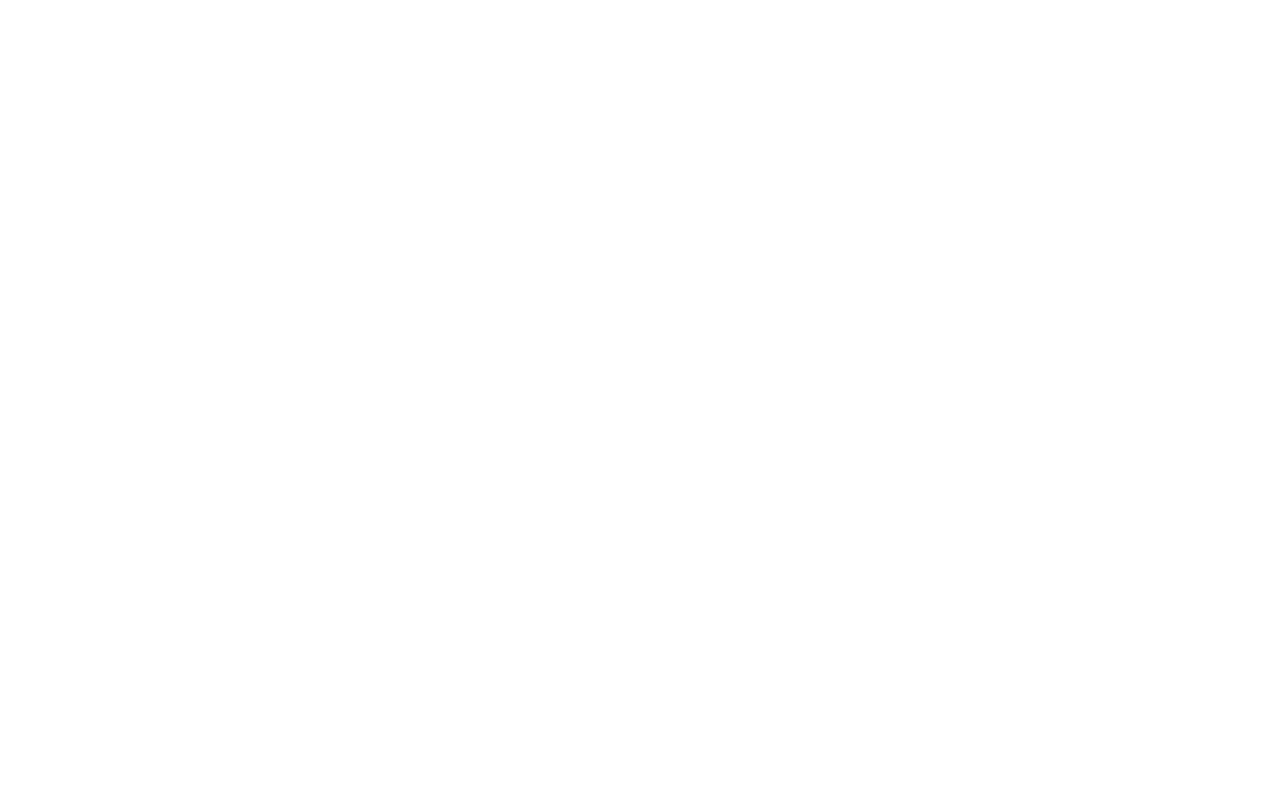
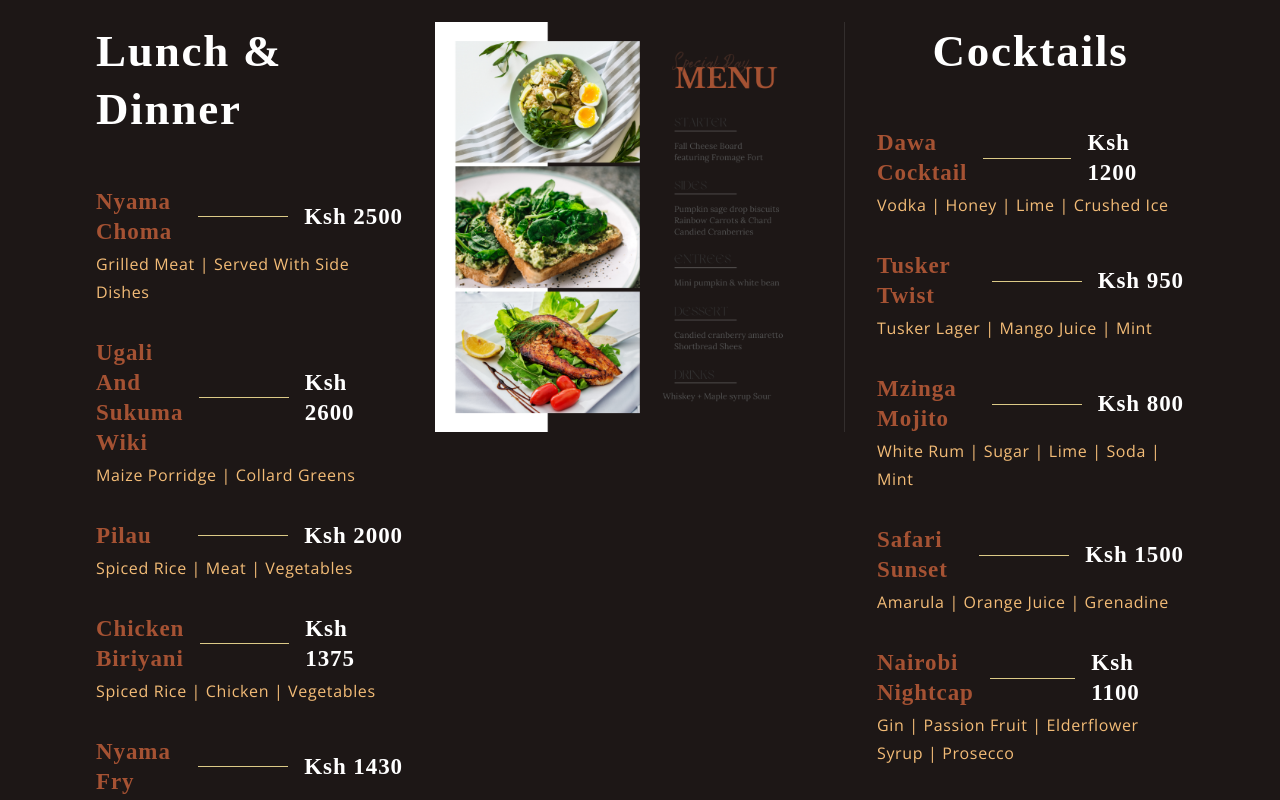
Before and after one commit to racheallove06/TastyEatsKE, a React (Create React App) app: page / in a window 1280 px wide. Shown: the part 2380-3180 px from the top of the page. Before the commit the page ends 2127 px from the top, so only its background shows below. Built offline with nearby package versions, Linux system fonts and the light colour scheme; a web font is replaced by a local one.

Commit message:
added the menu

```diff
--- a/src/App.js
+++ b/src/App.js
@@ -1,17 +1,10 @@
 import React from "react";
 
-import {
-  Chef,
-  FindUs,
-  Footer,
-  Gallery,
-  Intro,
-  Laurels,
-  SpecialMenu,
-} from "./container";
+import { Chef, FindUs, Footer, Gallery, Intro, Laurels } from "./container";
 import Header from "./container/Header/Header";
 import { Navbar } from "./components";
 import AboutUs from "./container/AboutUs/About";
+import SpecialMenu from "./container/Menu/SpecialMenu";
 import "./App.css";
 
 const App = () => (
@@ -19,6 +12,7 @@ const App = () => (
     <Navbar />
     <Header />
     <AboutUs />
+    <SpecialMenu />
   </div>
 );
 
--- /dev/null
+++ b/src/components/MenuItem/MenuItem.css
@@ -0,0 +1,35 @@
+.app__menuitem {
+  width: 100%;
+  margin: 1rem 0;
+
+  display: flex;
+  flex-direction: column;
+}
+
+.app__menuitem-head {
+  display: flex;
+  justify-content: space-between;
+  align-items: center;
+}
+
+.app__menuitem-sub {
+  width: 100%;
+  margin-top: 0.2rem;
+}
+
+.app__menuitem-name {
+  flex: 1;
+}
+
+.app__menuitem-dash {
+  width: 90px;
+  height: 1px;
+  background: var(--color-golden);
+  margin: 0 1rem;
+}
+
+.app__menuitem-price {
+  display: flex;
+  justify-content: flex-end;
+  align-items: flex-end;
+}
--- a/src/components/MenuItem/MenuItem.jsx
+++ b/src/components/MenuItem/MenuItem.jsx
@@ -1,7 +1,27 @@
 import React from "react";
 
-const MenuItem = () => {
-  return <div>MenuItem</div>;
-};
+import "./MenuItem.css";
+
+const MenuItem = ({ title, price, tags }) => (
+  <div className="app__menuitem">
+    <div className="app__menuitem-head">
+      <div className="app__menuitem-name">
+        <p className="p__cormorant" style={{ color: "#a55233" }}>
+          {title}
+        </p>
+      </div>
+      <div className="app__menuitem-dash" />
+      <div className="app__menuitem-price">
+        <p className="p__cormorant">{price}</p>
+      </div>
+    </div>
+
+    <div className="app__menuitem-sub">
+      <p className="p__opensans" style={{ color: "#f3bc77" }}>
+        {tags}
+      </p>
+    </div>
+  </div>
+);
 
 export default MenuItem;
--- a/src/constants/data.js
+++ b/src/constants/data.js
@@ -1,7 +1,82 @@
-import React from "react";
+import images from "./images";
 
-const data = () => {
-  return <div>data</div>;
-};
+const dishes = [
+  {
+    title: "Nyama Choma",
+    price: "Ksh 2500",
+    tags: "Grilled meat | Served with side dishes",
+  },
+  {
+    title: "Ugali and Sukuma Wiki",
+    price: "Ksh 2600",
+    tags: "Maize porridge | Collard greens",
+  },
+  {
+    title: "Pilau",
+    price: "Ksh 2000",
+    tags: "Spiced rice | Meat | Vegetables",
+  },
+  {
+    title: "Chicken Biriyani",
+    price: "Ksh 1375",
+    tags: "Spiced rice | Chicken | Vegetables",
+  },
+  {
+    title: "Nyama Fry",
+    price: "Ksh 1430",
+    tags: "Fried meat | Served with accompaniments",
+  },
+];
 
-export default data;
+const cocktails = [
+  {
+    title: "Dawa Cocktail",
+    price: "Ksh 1200 ",
+    tags: "Vodka | Honey | Lime | Crushed ice",
+  },
+  {
+    title: "Tusker Twist",
+    price: "Ksh 950",
+    tags: "Tusker Lager | Mango Juice | Mint",
+  },
+  {
+    title: "Mzinga Mojito",
+    price: "Ksh 800 ",
+    tags: "White Rum | Sugar | Lime | Soda | Mint",
+  },
+  {
+    title: "Safari Sunset",
+    price: "Ksh 1500",
+    tags: "Amarula | Orange Juice | Grenadine",
+  },
+  {
+    title: "Nairobi Nightcap",
+    price: "Ksh 1100 ",
+    tags: "Gin | Passion Fruit | Elderflower Syrup | Prosecco",
+  },
+];
+
+const awards = [
+  {
+    imgUrl: images.award02,
+    title: "Bib Gourmond",
+    subtitle: "Lorem ipsum dolor sit amet, consectetur.",
+  },
+  {
+    imgUrl: images.award01,
+    title: "Rising Star",
+    subtitle: "Lorem ipsum dolor sit amet, consectetur.",
+  },
+  {
+    imgUrl: images.award05,
+    title: "AA Hospitality",
+    subtitle: "Lorem ipsum dolor sit amet, consectetur.",
+  },
+  {
+    imgUrl: images.award03,
+    title: "Outstanding Chef",
+    subtitle: "Lorem ipsum dolor sit amet, consectetur.",
+  },
+];
+
+export default { cocktails, dishes, awards };
--- a/src/constants/images.js
+++ b/src/constants/images.js
@@ -7,7 +7,7 @@ import letter from "../assets/G.png";
 // import gallery04 from "../assets/gallery04.png";
 import knife from "../assets/knife.png";
 // import logo from "../assets/logo.png";
-// import menu from "../assets/menu.png";
+import menu from "../assets/menu.png";
 // import overlaybg from "../assets/overlaybg.png";
 import spoon from "../assets/spoon.png";
 import welcome from "../assets/welcome.png";
@@ -31,7 +31,7 @@ export default {
   // gallery04,
   knife,
   // logo,
-  // menu,
+  menu,
   // overlaybg,
   spoon,
   welcome,
--- a/src/container/AboutUs/About.jsx
+++ b/src/container/AboutUs/About.jsx
@@ -10,7 +10,7 @@ const AboutUs = () => (
     id="about"
   >
     <div className="app__aboutus-overlay flex__center">
-      <img src={images.letter} alt="G_overlay" />
+      {/* <img src={images.letter} alt="G_overlay" /> */}
     </div>
 
     <div className="app__aboutus-content flex__center">
--- /dev/null
+++ b/src/container/Menu/SpecialMenu.css
@@ -0,0 +1,90 @@
+.app__specialMenu {
+  flex-direction: column;
+  background: #1d1716;
+}
+
+.app__specialMenu-title {
+  margin-bottom: 2rem;
+  text-align: center;
+}
+
+.app__specialMenu-menu {
+  width: 100%;
+  margin: 2rem 0;
+
+  display: flex;
+  justify-content: center;
+  align-items: flex-start;
+  flex-direction: row;
+}
+
+.headtext__cormorant {
+  color: #f3bc77;
+}
+
+.app__specialMenu-menu_heading {
+  font-family: var(--font-base);
+  font-weight: 600;
+  font-size: 45px;
+  line-height: 58.5px;
+  letter-spacing: 0.04em;
+  color: var(--color-white);
+}
+
+.app__specialMenu-menu_wine,
+.app__specialMenu-menu_cocktails {
+  flex: 1;
+  width: 100%;
+  flex-direction: column;
+}
+
+.app__specialMenu-menu_img {
+  width: 410px;
+  margin: 0 2rem;
+}
+
+.app__specialMenu-menu_img img {
+  width: 100%;
+  height: auto;
+}
+
+.app__specialMenu_menu_items {
+  display: flex;
+  flex-direction: column;
+
+  margin: 2rem 0;
+  width: 100%;
+}
+
+@media screen and (min-width: 2000px) {
+  .app__specialMenu-menu_img {
+    width: 650px;
+  }
+
+  .app__specialMenu-menu_img img {
+    height: 920px;
+  }
+}
+
+@media screen and (max-width: 1150px) {
+  .app__specialMenu-menu {
+    flex-direction: column;
+    align-items: center;
+    width: 100%;
+  }
+
+  .app__specialMenu-menu_img {
+    margin: 3rem 0;
+  }
+}
+
+@media screen and (max-width: 650px) {
+  .app__specialMenu-menu_img {
+    width: 100%;
+  }
+
+  .app__specialMenu-menu_heading {
+    font-size: 35px;
+    line-height: 48.5px;
+  }
+}
--- /dev/null
+++ b/src/container/Menu/SpecialMenu.jsx
@@ -0,0 +1,57 @@
+import React from "react";
+
+import { SubHeading, MenuItem } from "../../components";
+import "./SpecialMenu.css";
+import data from "../../constants/data";
+import images from "../../constants/images";
+
+const SpecialMenu = () => (
+  <div className="app__specialMenu flex__center section__padding" id="menu">
+    <div className="app__specialMenu-title">
+      <SubHeading title="Chakula-Bora Menu" />
+      <h1 className="headtext__cormorant">Today&apos;s Special</h1>
+    </div>
+
+    <div className="app__specialMenu-menu">
+      <div className="app__specialMenu-menu_wine  flex__center">
+        <p className="app__specialMenu-menu_heading">Lunch & Dinner</p>
+        <div className="app__specialMenu_menu_items">
+          {data.dishes.map((dish, index) => (
+            <MenuItem
+              key={dish.title + index}
+              title={dish.title}
+              price={dish.price}
+              tags={dish.tags}
+            />
+          ))}
+        </div>
+      </div>
+
+      <div className="app__specialMenu-menu_img">
+        <img src={images.menu} alt="menu__img" />
+      </div>
+
+      <div className="app__specialMenu-menu_cocktails  flex__center">
+        <p className="app__specialMenu-menu_heading">Cocktails</p>
+        <div className="app__specialMenu_menu_items">
+          {data.cocktails.map((cocktail, index) => (
+            <MenuItem
+              key={cocktail.title + index}
+              title={cocktail.title}
+              price={cocktail.price}
+              tags={cocktail.tags}
+            />
+          ))}
+        </div>
+      </div>
+    </div>
+
+    <div style={{ marginTop: 15 }}>
+      <button type="button" className="custom__button">
+        View More
+      </button>
+    </div>
+  </div>
+);
+
+export default SpecialMenu;
```
Also changed, not shown: src/assets/G.png, src/assets/menu.png (added).
